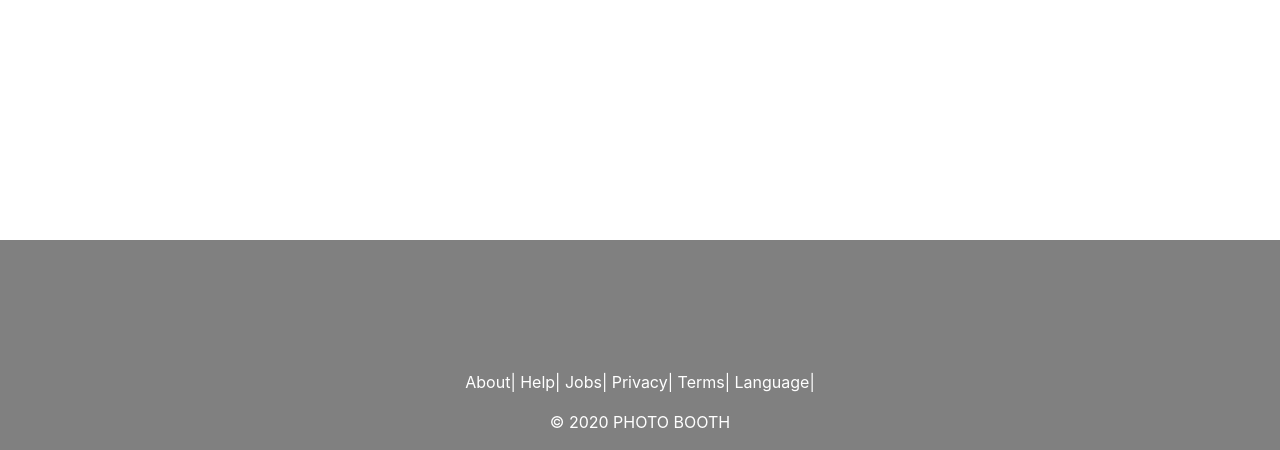
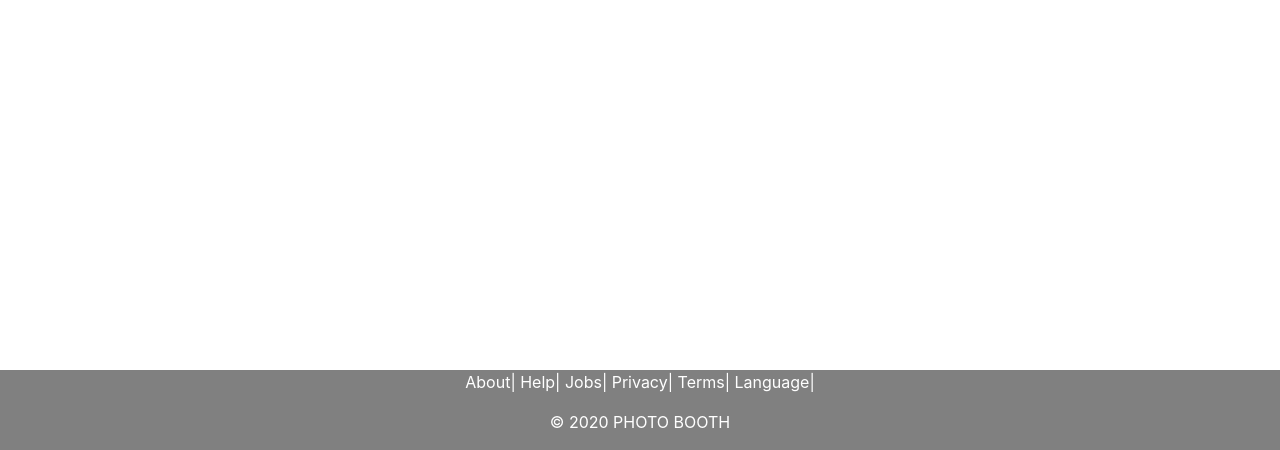
Before and after one commit to Edwin-Karanu-Muiruri/clone-app, a Django app: page /home/ in a window 1280 px wide. Shown: the part 350-800 px from the top of the page. Run offline with Django 3.2, Linux system fonts and the light colour scheme; data that the repository does not hold is empty; some libraries are stand-ins or nearby versions.

Commit message:
Footer changes. Reducing padding?

```diff
--- a/static/css/base.css
+++ b/static/css/base.css
@@ -5,5 +5,4 @@
     width: 100%;
     background-color: gray;
     color: white;
-    padding-top: 130px;
 }
```
